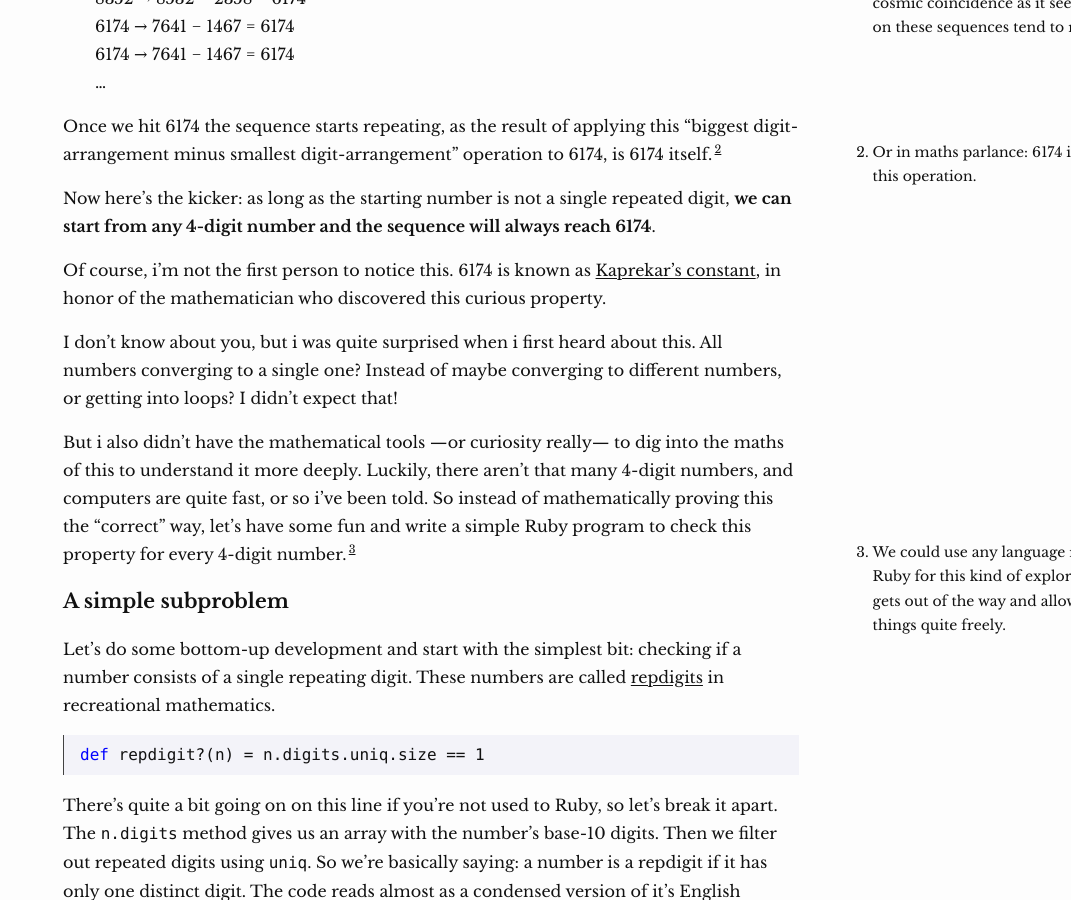
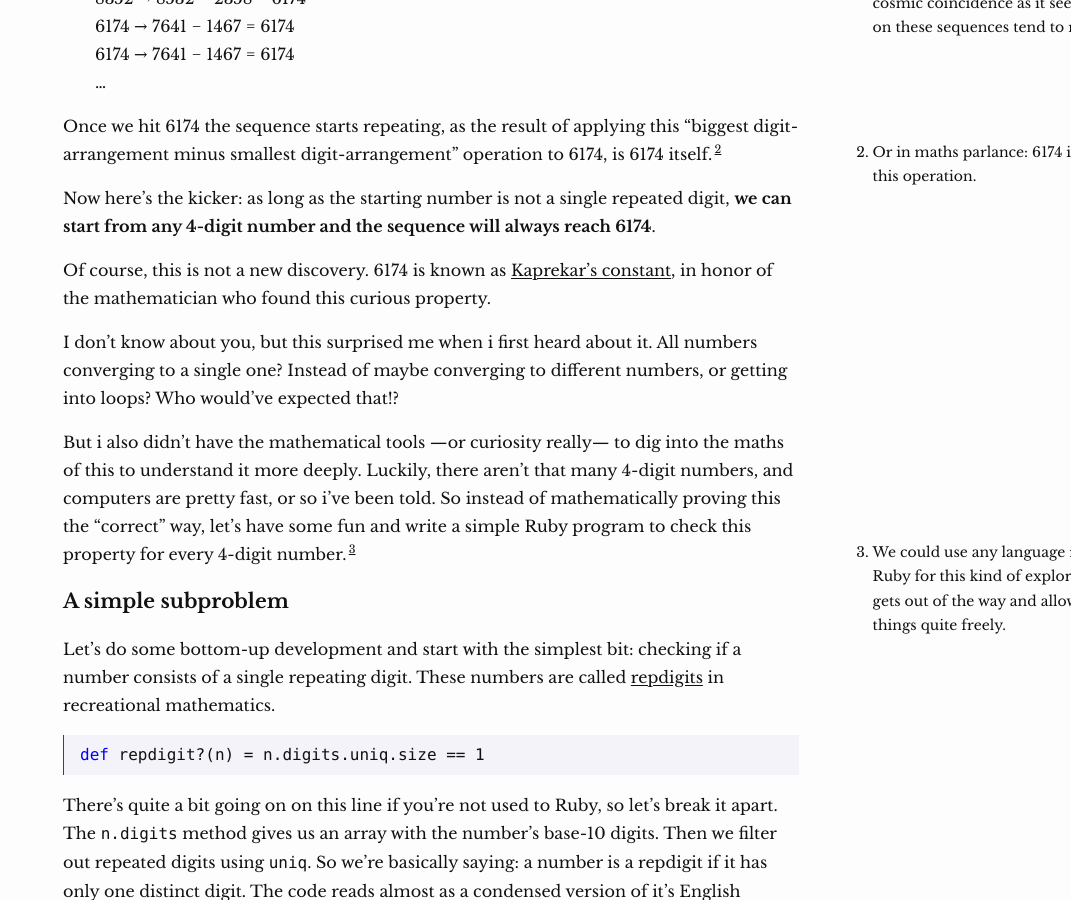
Before and after one commit to epidemian/epidemian.github.io, a Jekyll site: the page built from _posts/2024-04-12-programmer-vs-mathematician.md, in a window 1280 px wide and 900 px high, scrolled down 806 px. Shown: the whole window, without its empty margins (209-1280 px from the left). Built offline with Jekyll 4.4.1, drawn with Linux system fonts in a browser that asks for light colours; some of the changed text lies outside the part shown.

Commit message:
Some edits
Try to remove some uses of weak words like "quite", "thing", "i think".

````diff
--- a/_posts/2024-04-12-programmer-vs-mathematician.md
+++ b/_posts/2024-04-12-programmer-vs-mathematician.md
@@ -32,11 +32,11 @@ Once we hit 6174 the sequence starts repeating, as the result of applying this "
 
 Now here's the kicker: as long as the starting number is not a single repeated digit, **we can start from any 4-digit number and the sequence will always reach 6174**.
 
-Of course, i'm not the first person to notice this. 6174 is known as [Kaprekar's constant][6174], in honor of the mathematician who discovered this curious property.
+Of course, this is not a new discovery. 6174 is known as [Kaprekar's constant][6174], in honor of the mathematician who found this curious property.
 
-I don't know about you, but i was quite surprised when i first heard about this. All numbers converging to a single one? Instead of maybe converging to different numbers, or getting into loops? I didn't expect that!
+I don't know about you, but this surprised me when i first heard about it. All numbers converging to a single one? Instead of maybe converging to different numbers, or getting into loops? Who would've expected that!?
 
-But i also didn't have the mathematical tools —or curiosity really— to dig into the maths of this to understand it more deeply. Luckily, there aren't that many 4-digit numbers, and computers are quite fast, or so i've been told. So instead of mathematically proving this the "correct" way, let's have some fun and write a simple Ruby program to check this property for every 4-digit number.<span class="sidenote-number" /><span class="sidenote"> We could use any language really. I like using Ruby for this kind of explorations because it gets out of the way and allows expressing things quite freely. </span>
+But i also didn't have the mathematical tools —or curiosity really— to dig into the maths of this to understand it more deeply. Luckily, there aren't that many 4-digit numbers, and computers are pretty fast, or so i've been told. So instead of mathematically proving this the "correct" way, let's have some fun and write a simple Ruby program to check this property for every 4-digit number.<span class="sidenote-number" /><span class="sidenote"> We could use any language really. I like using Ruby for this kind of explorations because it gets out of the way and allows expressing things quite freely.</span>
 
 ### A simple subproblem
 
@@ -142,7 +142,7 @@ We need to make `descending_digits` consider its inputs as 4-digit numbers, so t
 def descending_digits(n) = n.digits.sort.reverse.join.ljust(4, '0').to_i
 ```
 
-After sorting the digits and joining them into a string, we're using `ljust(4, '0')` to pad the string with zeroes to the right so it is 4 characters long.<span class="sidenote-number" /><span class="sidenote"> A bit hacky, yes, but it gets the job done. And i think it's quite succinct, and readable enough. If you can think of a better alternative, please let me know!</span>
+After sorting the digits and joining them into a string, we're using `ljust(4, '0')` to pad the string with zeroes to the right so it is 4 characters long.<span class="sidenote-number" /><span class="sidenote"> A bit hacky, yes, but it gets the job done. At least it's quite succinct, and readable enough. If you can think of a better alternative, please let me know!</span>
 
 With that hotfix in, `kap(n)` now seems to work as intended:
 
@@ -166,7 +166,7 @@ end
 
 Again, notice how Ruby code can read as a condensed version of its English translation: for every number from 1 up to 9999, the number is either a repdigit, or its Kaprekar sequence converges to 6174. If neither of these is true, the "proof" fails.
 
-You may be wondering why i used the wordy `or` boolean operator instead of the more common symbolic `||` alternative. Well, it's a stylistic choice really. First, if i had used `||`, the `fail` method call would've needed parentheses around its argument, which i prefer to avoid since i think of `fail` as control flow and i like to visually distinguish control flow methods from other "normal" method calls, like `kap(n)` or `repdigit?(n)` in this case. And second, i think using `and` and `or` as control flow operators —as alternatives to `if` and `unless` respectively— is [a brilliant idea][avdi and or] and can help expressing things in the "natural" way we conceive them.<span class="sidenote-number" /><span class="sidenote"> Although, i have to admit, this might be a form of Stockholm Syndrome; a rationalization of Ruby's [multiple ways][timtowtdi] of doing the same thing. Generally i prefer languages having one obvious way of doing things. So i'll think about my choice here as a rare exception to my usual structuredness :)</span>
+You may be wondering why i used the wordy `or` boolean operator instead of the more common symbolic `||` alternative. Well, it's a stylistic choice really. First, if i had used `||`, the `fail` method call would've needed parentheses around its argument, which i prefer to avoid since i think of `fail` as control flow and i like to visually distinguish control flow methods from other "normal" method calls, like `kap(n)` or `repdigit?(n)` in this case. And second, using `and` and `or` as control flow operators —as alternatives to `if` and `unless` respectively— is [a brilliant idea][avdi and or] and can help expressing things in the "natural" way we conceive them.<span class="sidenote-number" /><span class="sidenote"> Although, i'll admit this might be a form of Stockholm Syndrome; a rationalization of Ruby's [multiple ways][timtowtdi] of doing the same thing. Generally i prefer languages having one obvious way of doing things. So i'll think about my choice here as a rare exception to my usual structuredness :)</span>
 
 Stitching all these snippets together, the complete "proof" program is:
 
````
Also changed, not shown: other parts of _posts/2024-04-12-programmer-vs-mathematician.md (+2 -2 lines).
